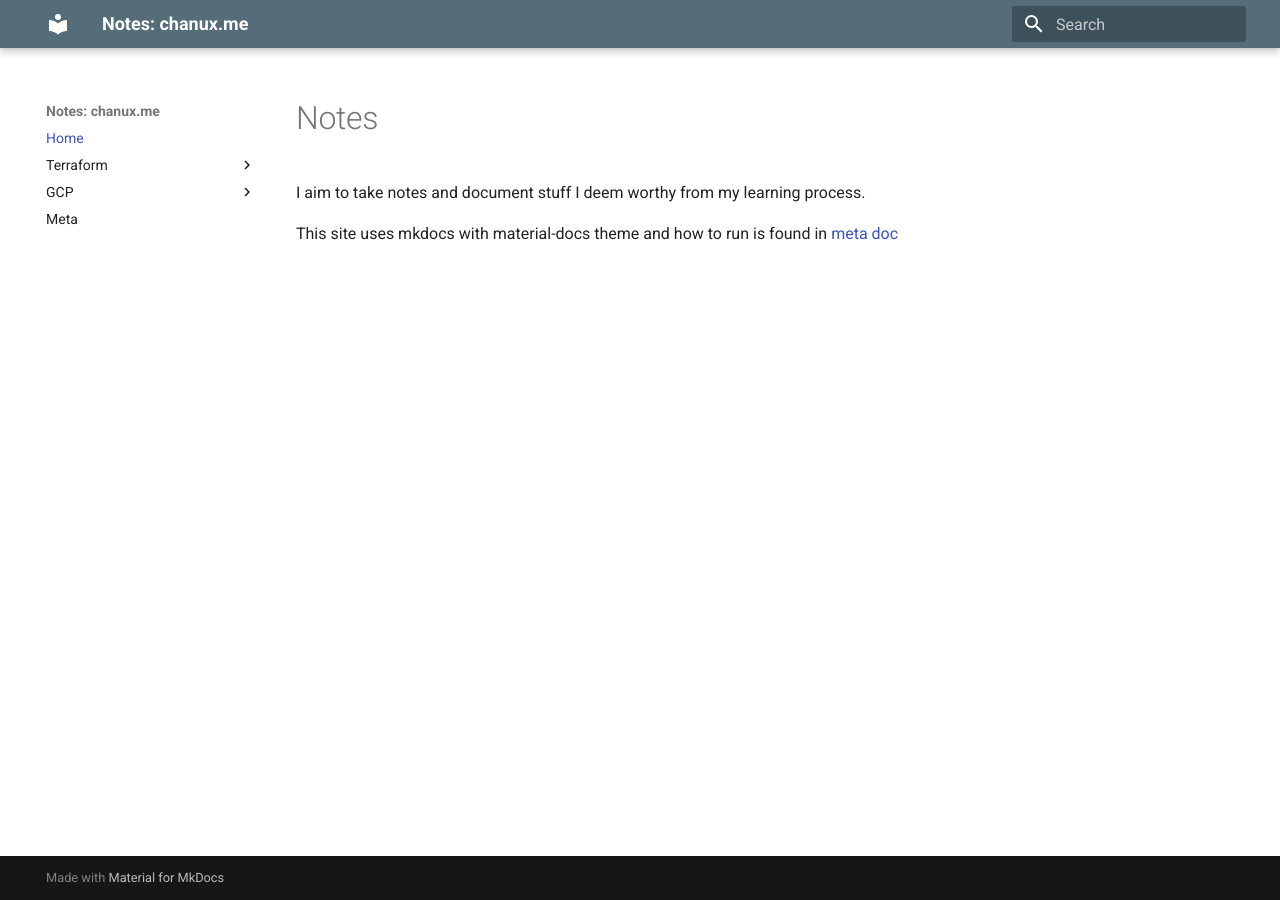
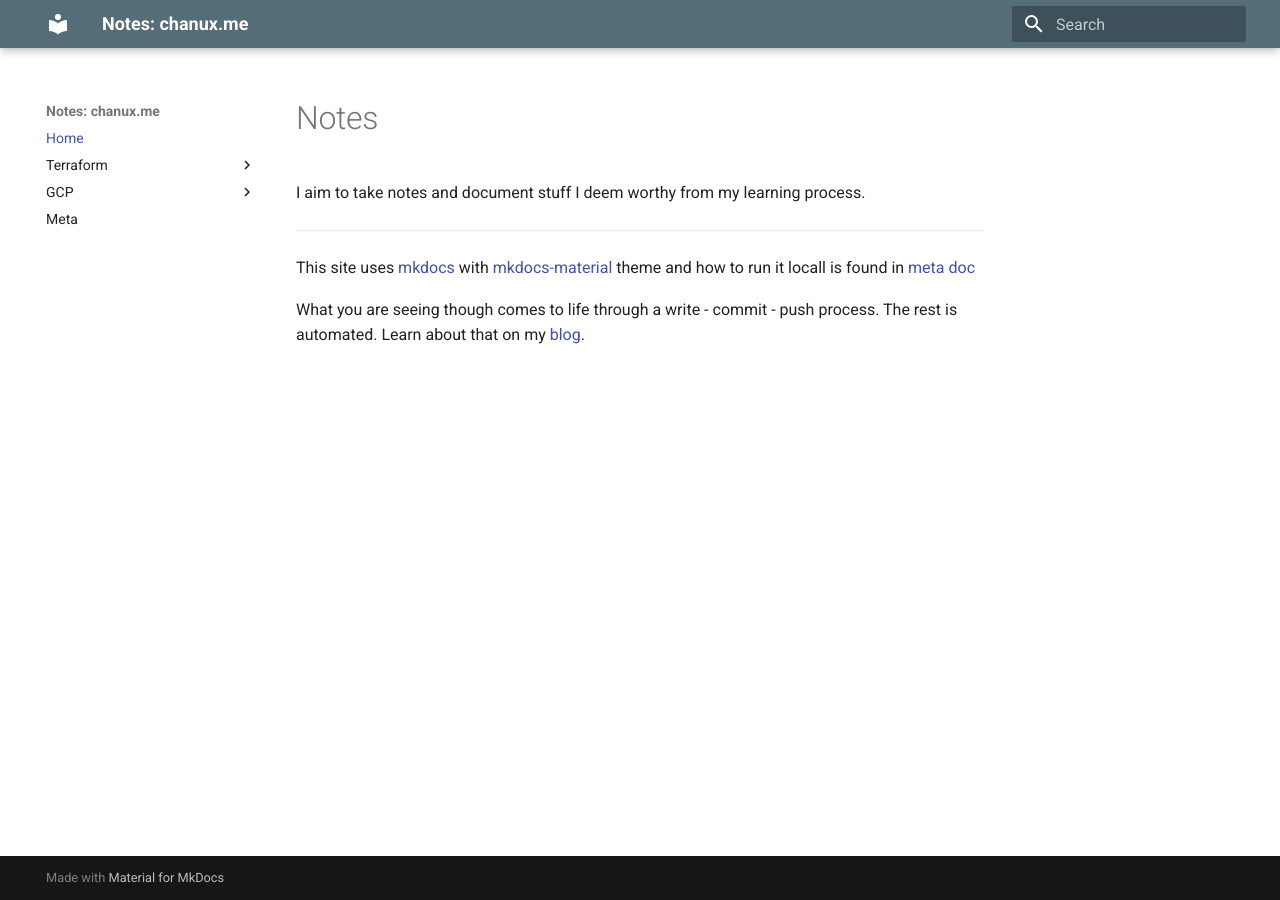
Before and after one commit to chanux/notes.chanux.me, an MkDocs documentation site: the page built from docs/index.md, in a window 1280 px wide. Built offline with MkDocs 1.6.1 and Material for MkDocs 9.7.7, drawn with Linux system fonts in a browser that asks for light colours.

Commit message:
Adds GCP/SWAP doc Improves to gcp/tips and index

```diff
--- a/docs/index.md
+++ b/docs/index.md
@@ -2,4 +2,12 @@
 
 I aim to take notes and document stuff I deem worthy from my learning process.
 
-This site uses mkdocs with material-docs theme and how to run is found in [meta doc](/meta)
+---
+
+This site uses [mkdocs](https://www.mkdocs.org/) with
+[mkdocs-material](https://squidfunk.github.io/mkdocs-material/) theme and how
+to run it locall is found in [meta doc](/meta)
+
+What you are seeing though comes to life through a write - commit - push
+process. The rest is automated. Learn about that on my
+[blog](https://chanux.me/blog/post/automate-static-site-publishing-on-gcp/).
--- a/mkdocs.yml
+++ b/mkdocs.yml
@@ -17,5 +17,6 @@ nav:
     - Automation Lessons: 'terraform/automation-lessons.md'
     - Tips: 'terraform/tips.md'
   - GCP:
+    - SWAP: 'gcp/swap.md'
     - Tips: 'gcp/tips.md'
   - Meta: 'meta.md'
```
Also changed, not shown: docs/gcp/swap.md (added, +60 -0 lines), docs/gcp/tips.md (+2 -0 lines).
